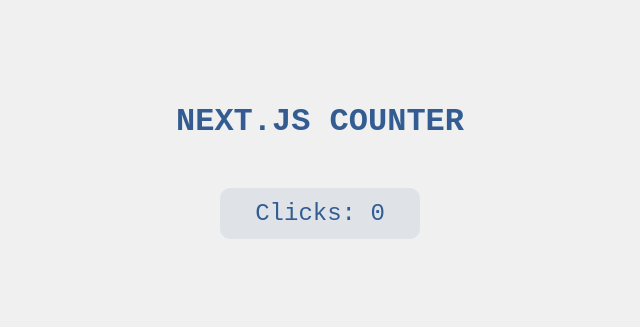
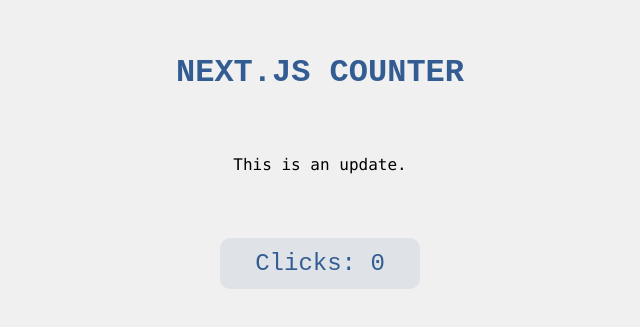
Before and after one commit to VictorLandim/next-js-deployment, a Next.js app: page / in a window 1280 px wide. Shown: the part 229-556 px from the top of the page, without its empty margins (320-960 px from the left). Built offline with nearby package versions, Linux system fonts and the light colour scheme.

Commit message:
add update

```diff
--- a/app/page.tsx
+++ b/app/page.tsx
@@ -7,6 +7,7 @@
     return (
         <main>
             <h1>Next.js Counter</h1>
+            <p>This is an update.</p>
             <Counter />
         </main>
     )
```
